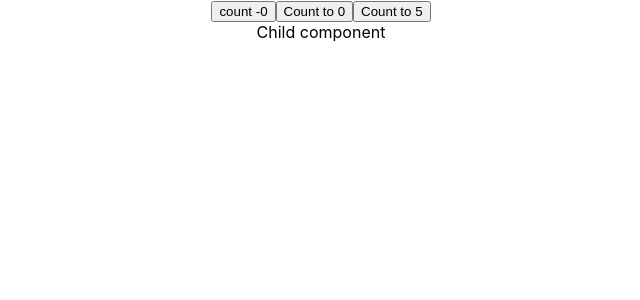
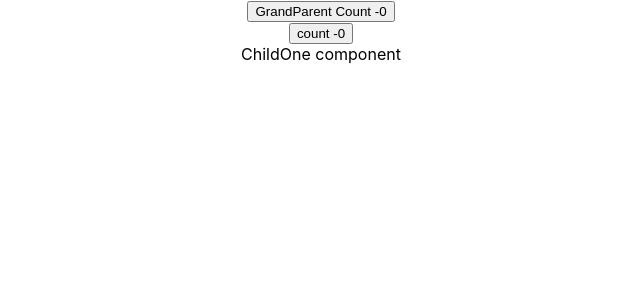
Before and after one commit to sowmiyashanmugaanatham/ReactJs-Basics, a React (Create React App) app: page / in a window 1280 px wide. Shown: the top 300 px of the page, without its empty margins (319-959 px from the left). Built offline with nearby package versions, Linux system fonts and the light colour scheme; the HTML template or start-up script is replaced by a standard one.

Commit message:
Topic Name:Same Element Reference

```diff
--- a/src/App.js
+++ b/src/App.js
@@ -1,13 +1,13 @@
 
 import React, { useReducer } from 'react'
 import './App.css'
-import { Parent } from './Components/Immutable State/Parent Child/Parent'
-
-
+//import ChildOne from './Components/Immutable State/Optimization/ChildOne'
+import GrandParent from './Components/Immutable State/Optimization/GrandParent'
+//import { ParentOne } from './Components/Immutable State/Optimization/ParentOne'
 function App() {
   return (
     <div className='App'>
-       <Parent />
+       <GrandParent />
     </div>
   )
 }
--- /dev/null
+++ b/src/Components/Immutable State/Optimization/ChildOne.js
@@ -0,0 +1,12 @@
+import React from 'react';
+
+const ChildOne = () => {
+    console.log('ChildOne Render')
+  return (
+    <div>
+      ChildOne component
+    </div>
+  );
+}
+
+export default ChildOne;
--- /dev/null
+++ b/src/Components/Immutable State/Optimization/GrandParent.js
@@ -0,0 +1,18 @@
+import React, {useState} from 'react';
+import ChildOne from './ChildOne';
+import { ParentOne } from './ParentOne';
+
+const GrandParent = () => {
+
+    const [newCount,setNewCount] = useState(0)
+  return (
+    <div>
+      <button onClick={() => setNewCount(nc =>nc+1)}>GrandParent Count -{newCount}</button>
+      <ParentOne newCount={newCount}>
+          <ChildOne />
+      </ParentOne>
+    </div>
+  );
+}
+
+export default GrandParent;
--- /dev/null
+++ b/src/Components/Immutable State/Optimization/ParentOne.js
@@ -0,0 +1,14 @@
+import React, { useState } from "react"
+
+
+export const ParentOne = ({children}) =>{
+    const [count,setCount] = useState(0)
+
+    console.log('ParentOne Render')
+    return (
+        <div>
+            <button onClick={() => setCount((c) => c+1)}>count -{count}</button>
+            {children}
+        </div>
+    )
+}
```
